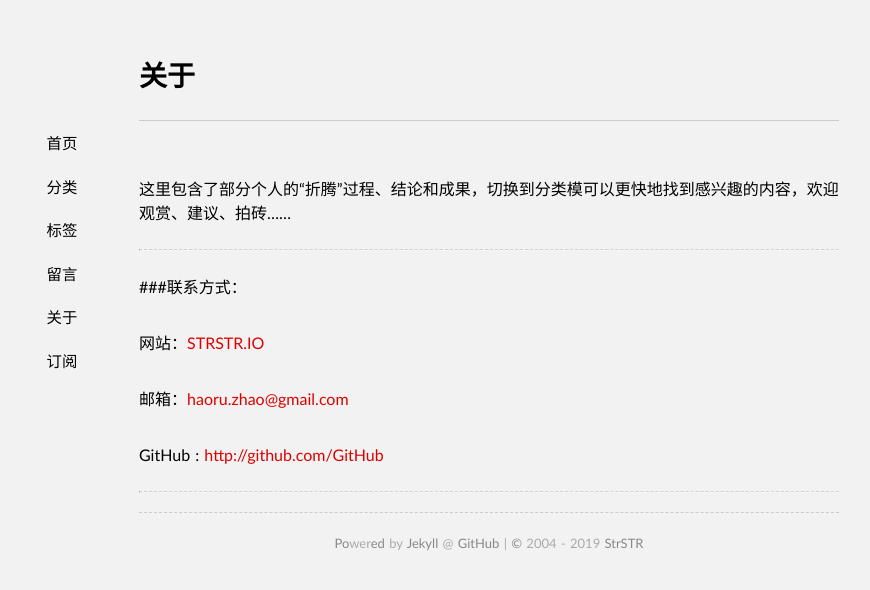
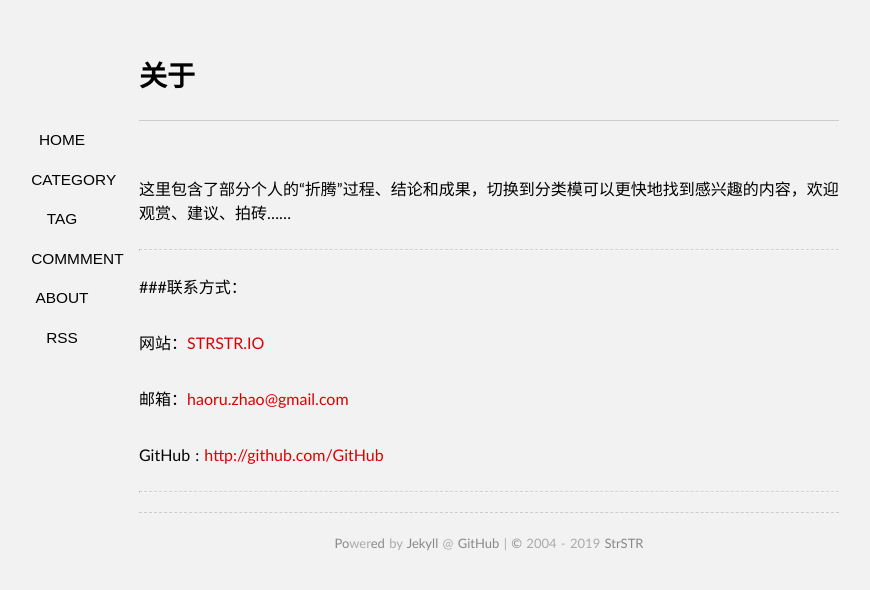
Before and after one commit to goingeast/goingeast.github.io, a Jekyll site: the page built from about/index.md, in a window 1280 px wide. Shown: the top 590 px of the page, without its empty margins (151-1021 px from the left). Built offline with Jekyll 4.4.1, drawn with Linux system fonts in a browser that asks for light colours.

Commit message:
Update default.html

```diff
--- a/_layouts/default.html
+++ b/_layouts/default.html
@@ -27,13 +27,13 @@
         <h1>{{ page.title }}</h1>
         </header>
         <nav>
-        <span><a title="网站首页" class="" href="/">首页</a></span>
-        <span><a title="文章分类" class="" href="/categories/">分类</a></span>
-        <span><a title="标签索引" class="" href="/tags/">标签</a></span>
+        <span><a title="Home" class="" href="/">Home</a></span>
+        <span><a title="Category" class="" href="/categories/">Category</a></span>
+        <span><a title="Tag" class="" href="/tags/">Tag</a></span>
         <!--<span><a title="友情链接" class="" href="/links/">链接</a></span>-->
-        <span><a title="留言交流" class="" href="/guestbook/">留言</a></span>
-        <span><a title="关于站长" class="" href="/about/">关于</a></span>
-        <span><a title="种子订阅" class="" href="/feed/" target="_blank">订阅</a></span>
+        <span><a title="Comment" class="" href="/guestbook/">Commment</a></span>
+        <span><a title="About" class="" href="/about/">About</a></span>
+        <span><a title="RSS" class="" href="/feed/" target="_blank">RSS</a></span>
         </nav>
         <article class="content">
         {{ content }}
```
